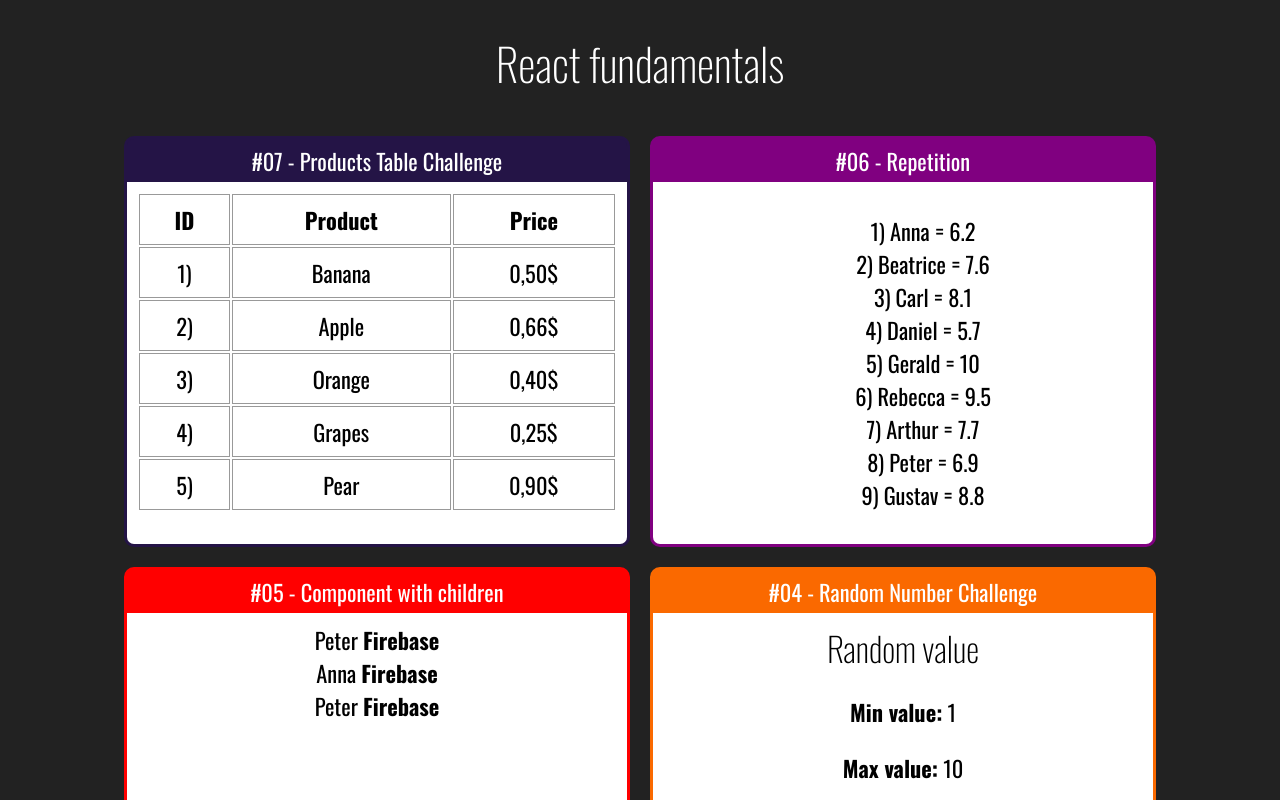
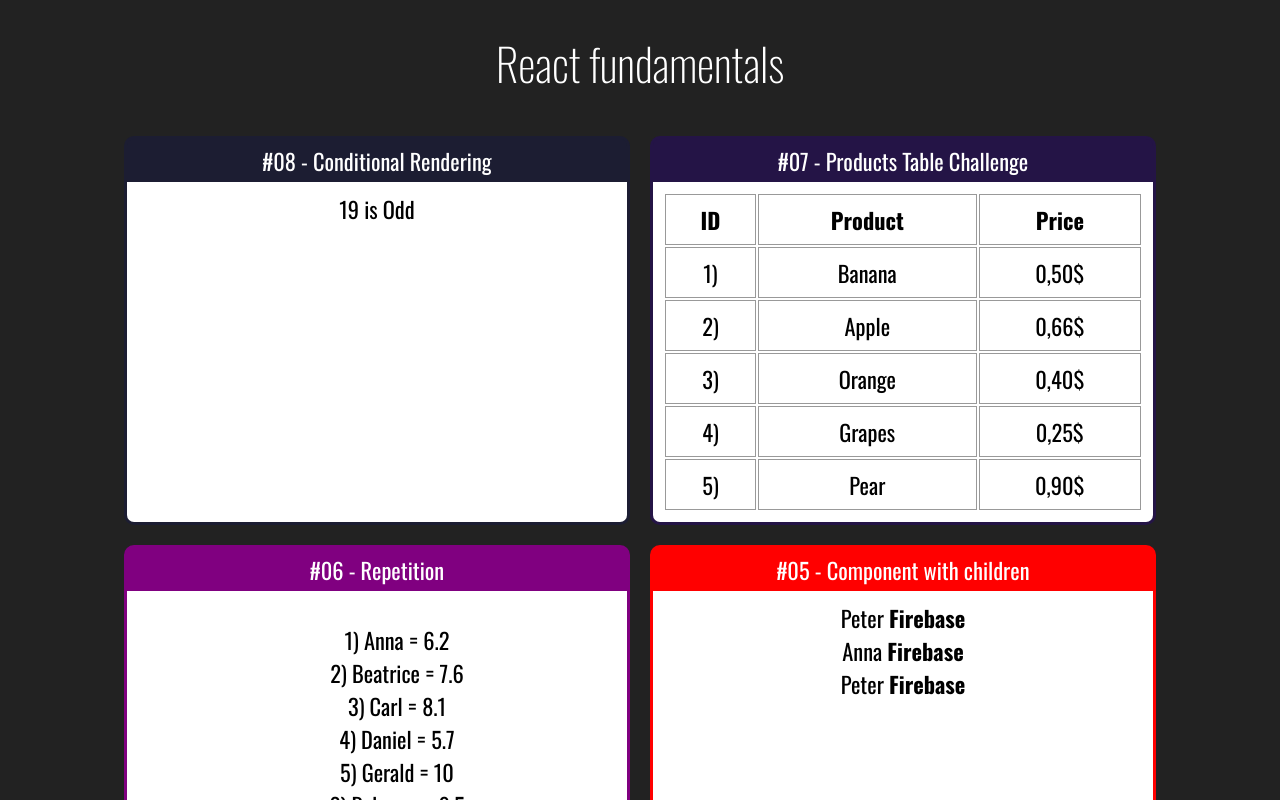
Before and after one commit to victorduarte317/fundamentos_react, a React (Create React App) app: page / in a window 1280 px wide. Shown: the top 800 px of the page. Built offline with nearby package versions, Linux system fonts and the light colour scheme.

Commit message:
Conditional rendering

```diff
--- a/src/App.jsx
+++ b/src/App.jsx
@@ -10,6 +10,7 @@ import Family from './components/basics/Family'
 import FamilyMember from './components/basics/FamilyMember'
 import StudentsList from './components/basics/repetition/StudentsList'
 import ProductsTable from './components/basics/repetition/ProductsTable'
+import EvenOrOdd from './components/conditional/EvenOrOdd'
 
 
 export default _ =>
@@ -17,6 +18,10 @@ export default _ =>
         <h1> React fundamentals </h1>
 
         <div className='Cards'>
+
+            <Card title='#08 - Conditional Rendering' color='#1c1d32' id='table'>
+                <EvenOrOdd number={19}></EvenOrOdd>
+            </Card>
 
             <Card title='#07 - Products Table Challenge' color='#241446' id='table'>
                 <ProductsTable></ProductsTable>
--- /dev/null
+++ b/src/components/conditional/EvenOrOdd.jsx
@@ -0,0 +1,10 @@
+import React from 'react'
+
+export default props => {
+    const isEven = props.number % 2 === 0
+    return (
+        <div>
+            {props.number} is {isEven ? <span>Even</span> : <span>Odd</span>}
+        </div>
+    )
+}
```
